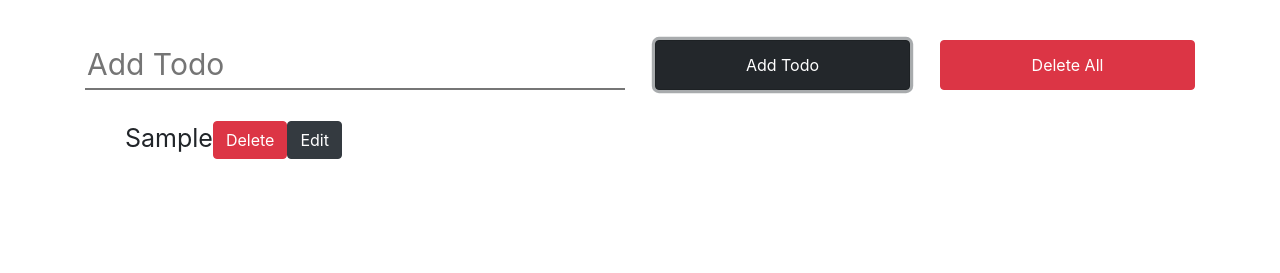
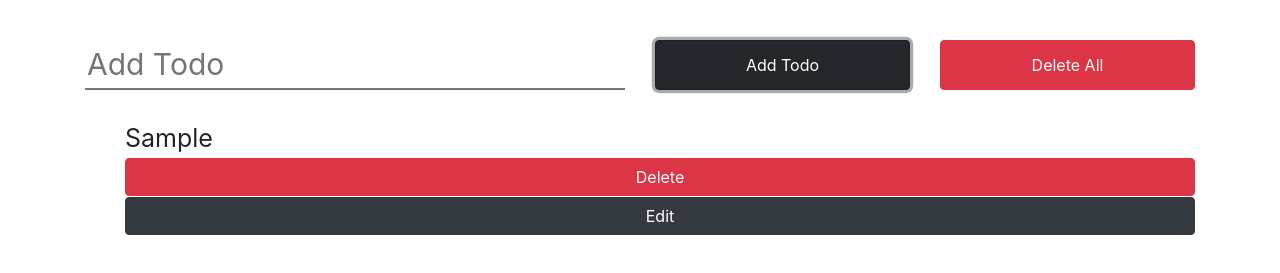
Before and after one commit to yasirkhan-4925/JS-todo-App, a plain HTML site: page index.html in a window 1280 px wide. Both pictures are taken after typing "Sample" into the empty fields and a click on the button "Add Todo". Shown: the part 37-310 px from the top of the page. Drawn offline with Linux system fonts and the light colour scheme.

Commit message:
one more commit

```diff
--- a/app.js
+++ b/app.js
@@ -10,7 +10,7 @@ function addtodo(){
     var delbtn=document.createElement("button");
     var delbtn_text= document.createTextNode("Delete");
     delbtn.appendChild(delbtn_text);
-    delbtn.setAttribute("class","btn btn-danger ");
+    delbtn.setAttribute("class","btn btn-danger flt ");
     delbtn.setAttribute("onclick","tododel(this)")
     list.appendChild(delbtn);
 
@@ -21,7 +21,7 @@ function addtodo(){
     var editbtn_text=document.createTextNode("Edit");
     editbtn.appendChild(editbtn_text);
     list.appendChild(editbtn);
-    editbtn.setAttribute("class","btn btn-dark ");
+    editbtn.setAttribute("class","btn btn-dark flt");
     editbtn.setAttribute("onclick","edittodo(this)");
 
 
--- a/index.html
+++ b/index.html
@@ -43,16 +43,14 @@
                 </div>
                 <div class="row">
 
-                    <div class="col-6 todoitems">
+                    <div class="col-12 todoitems">
 
                           <ul id="todoitems">
 
                           </ul>
 
                     </div>
-                    <div class="col-3" id="delbtn">
 
-                    </div>
 
                 </div>
 
--- a/style.css
+++ b/style.css
@@ -28,3 +28,7 @@ input{
 
      font-size: 25px;
 }
+
+.flt{
+      width: 100%;
+}
```
